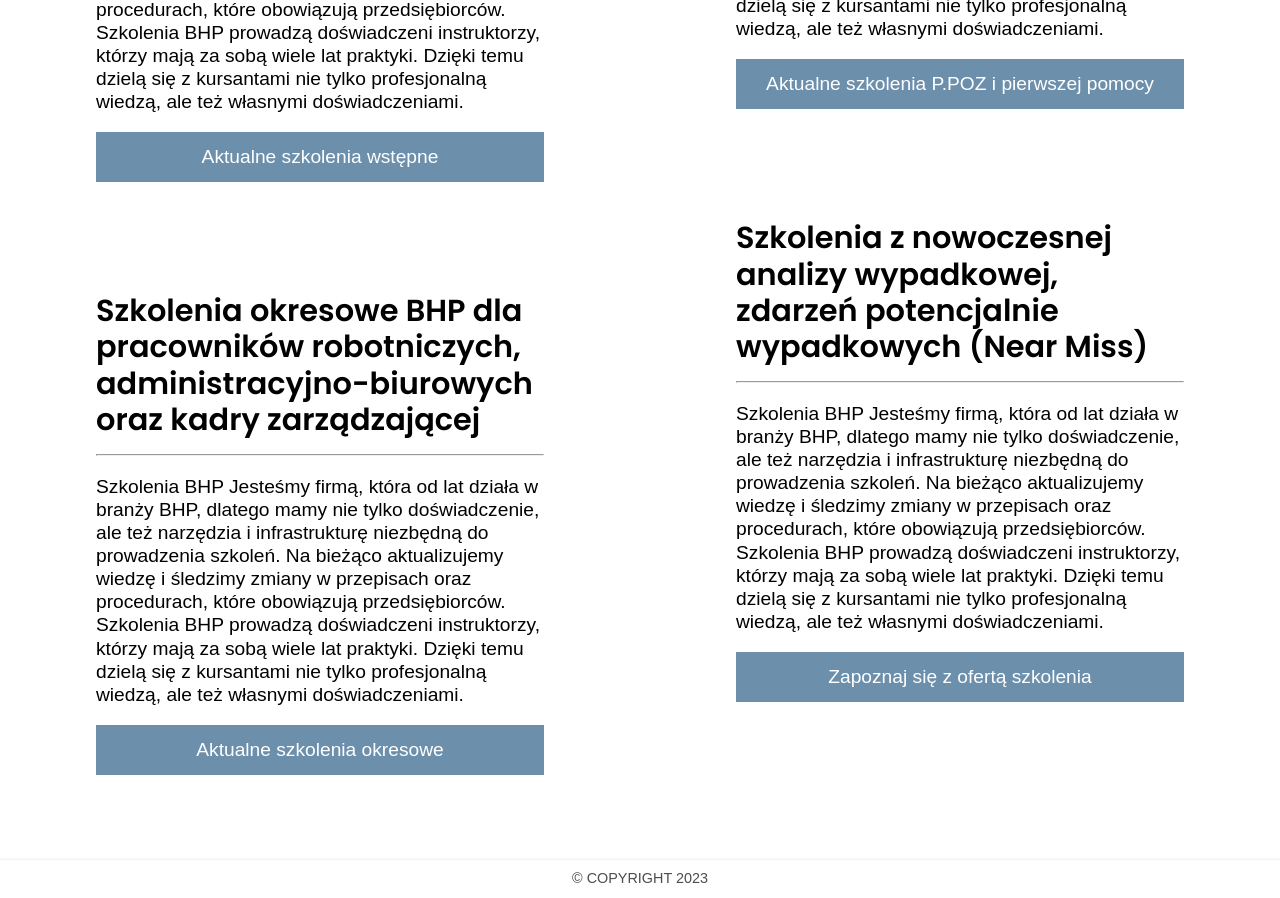
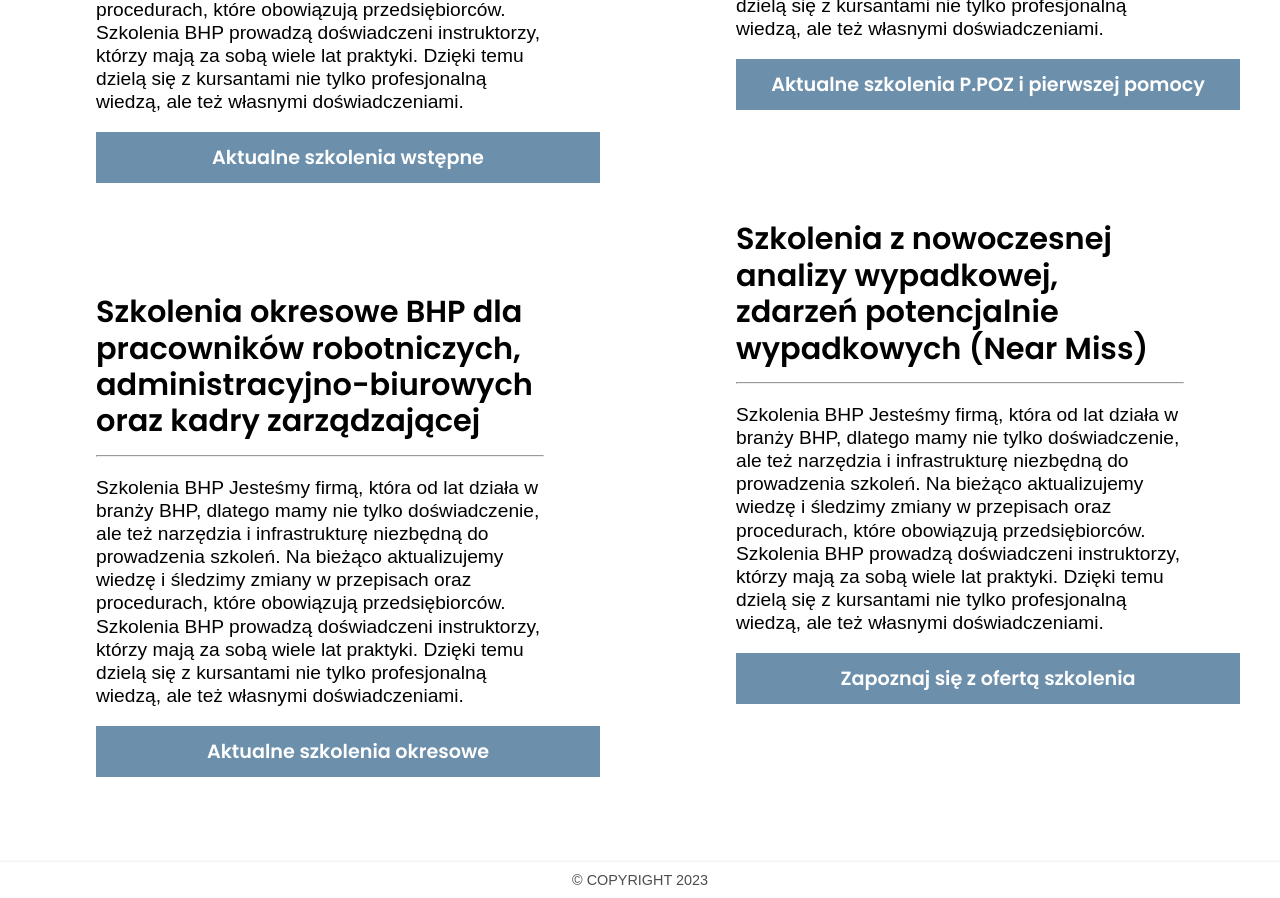
Before and after one commit to sanderhow/EHS_website, a React (Create React App) app: page /szkolenia in a window 1280 px wide. Shown: the part 800-1698 px from the top of the page. Built offline with nearby package versions, Linux system fonts and the light colour scheme.

Commit message:
fix: HyperLinks..

```diff
--- a/src/Components/partsNavbar.jsx
+++ b/src/Components/partsNavbar.jsx
@@ -126,6 +126,7 @@ export const ListedHamburgerMenu = styled.div`
   @media screen and (max-width: 702px) {
     border-radius: 0 0 0 30px;
     box-shadow: 0 4px 4px 0 rgba(0,0,0,.2);
+    width: 100%;
   }
 `
 
--- a/src/Pages/Szkolenia/Szkolenia.jsx
+++ b/src/Pages/Szkolenia/Szkolenia.jsx
@@ -23,7 +23,12 @@ function Szkolenia() {
                 lat praktyki. Dzięki temu dzielą się z kursantami nie tylko
                 profesjonalną wiedzą, ale też własnymi doświadczeniami.
               </P.TrainingText>
-              <P.TrainingButton>Aktualne szkolenia wstępne</P.TrainingButton>
+              <P.TrainingHyperlink
+                to="/cennik"
+                activeStyle>
+                Aktualne szkolenia wstępne
+                </P.TrainingHyperlink>
+
             </P.TrainingParagraph>
           </P.TrainingOffer>
 
@@ -42,7 +47,11 @@ function Szkolenia() {
                 lat praktyki. Dzięki temu dzielą się z kursantami nie tylko
                 profesjonalną wiedzą, ale też własnymi doświadczeniami.
               </P.TrainingText>
-              <P.TrainingButton>Aktualne szkolenia okresowe</P.TrainingButton>
+              <P.TrainingHyperlink
+                to="/cennik"
+                activeStyle>
+                Aktualne szkolenia okresowe
+                </P.TrainingHyperlink>
             </P.TrainingParagraph>
           </P.TrainingOffer>
         </P.TrainingBox>
@@ -62,9 +71,11 @@ function Szkolenia() {
                 lat praktyki. Dzięki temu dzielą się z kursantami nie tylko
                 profesjonalną wiedzą, ale też własnymi doświadczeniami.
               </P.TrainingText>
-              <P.TrainingButton>
+              <P.TrainingHyperlink
+                to="/cennik"
+                activeStyle>
                 Aktualne szkolenia P.POZ i pierwszej pomocy
-              </P.TrainingButton>
+              </P.TrainingHyperlink>
             </P.TrainingParagraph>
           </P.TrainingOffer>
 
@@ -83,9 +94,11 @@ function Szkolenia() {
                 lat praktyki. Dzięki temu dzielą się z kursantami nie tylko
                 profesjonalną wiedzą, ale też własnymi doświadczeniami.
               </P.TrainingText>
-              <P.TrainingButton>
+              <P.TrainingHyperlink
+                to="/cennik"
+                activeStyle>
                 Zapoznaj się z ofertą szkolenia
-              </P.TrainingButton>
+              </P.TrainingHyperlink>
             </P.TrainingParagraph>
           </P.TrainingOffer>
         </P.TrainingBox>
--- a/src/Pages/Szkolenia/partsSzkolenia.jsx
+++ b/src/Pages/Szkolenia/partsSzkolenia.jsx
@@ -1,5 +1,6 @@
 import styled from "styled-components";
 import { blackColor } from "../../utils/utils";
+import { NavLink as Link } from 'react-router-dom';
 
 export const WrapperTrainings = styled.div`
   display: flex;
@@ -57,7 +58,7 @@ export const TrainingText = styled.p`
   font-weight: normal;
 `;
 
-export const TrainingButton = styled.button`
+export const TrainingHyperlink = styled(Link)`
   display: block;
   width: 100%;
   border: none;
@@ -67,6 +68,7 @@ export const TrainingButton = styled.button`
   color: white;
   cursor: pointer;
   text-align: center;
+  text-decoration: none;
 
   /* On mouse-over */
   &:hover {
--- a/src/Pages/Uslugi/partsUslugi.jsx
+++ b/src/Pages/Uslugi/partsUslugi.jsx
@@ -44,6 +44,7 @@ export const Header = styled.h1`
 
   @media screen and (max-width: 1200px) {
     font-size: 2.1rem;
+    margin: 0 10px;
   }
 
   @media screen and (max-width: 700px) {
```
